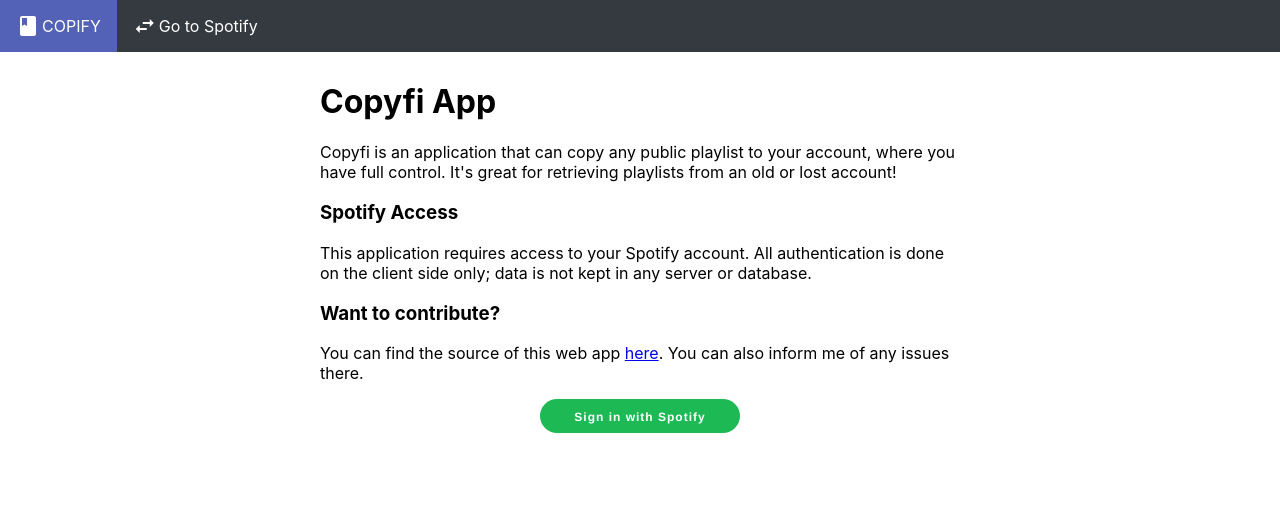
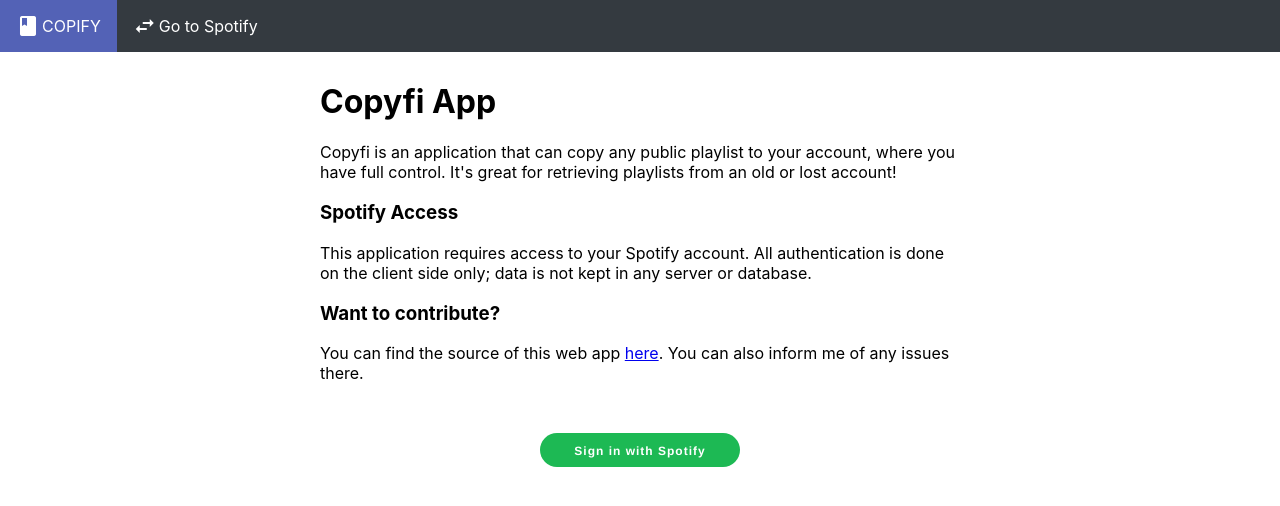
Before and after one commit to LfxB/copyfi, a React (Create React App) app: page / in a window 1280 px wide. Shown: the top 506 px of the page. Built offline with nearby package versions, Linux system fonts and the light colour scheme.

Commit message:
Add space above Sign In button

```diff
--- a/src/Pages/Home.css
+++ b/src/Pages/Home.css
@@ -5,7 +5,7 @@
 
 .btn-link {
   display: block;
-    margin: 0 auto;
+  margin: 50px auto 0 auto;
   border: 0;
   border-radius: 500px;
   padding: 11px 32px 9px;
@@ -18,9 +18,9 @@
   text-align: center;
   text-decoration: none;
   cursor: pointer;
-    font-family: Circular,Helvetica,Arial,sans-serif;
-    transition-property: background-color,border-color,color,box-shadow,filter;
-    transition-duration: .3s;
+  font-family: Circular, Helvetica, Arial, sans-serif;
+  transition-property: background-color, border-color, color, box-shadow, filter;
+  transition-duration: 0.3s;
 }
 
 .btn-link:hover {
```
Lines whose indentation alone changed are shown as unchanged.
